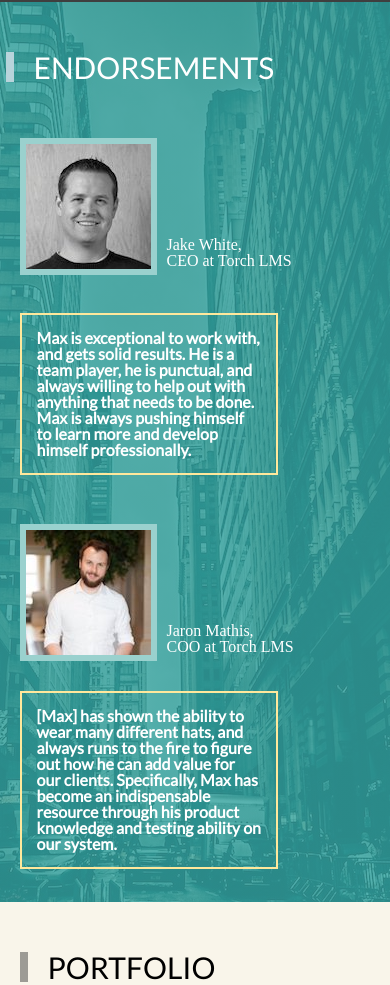
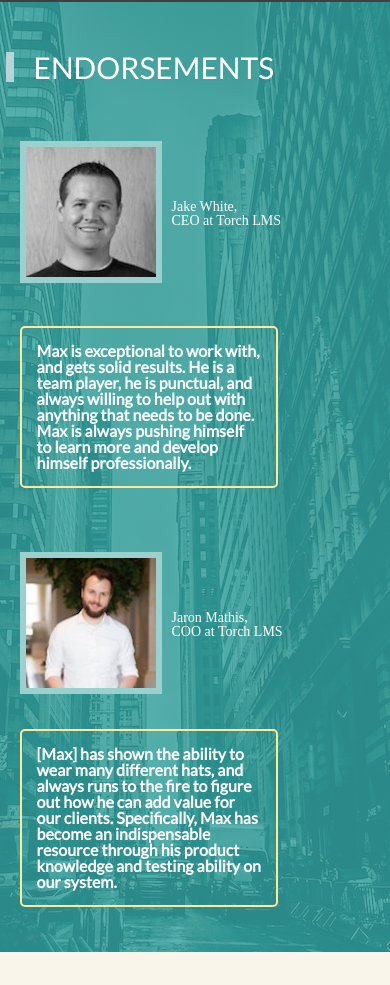
Before and after one commit to mjacobson7/PortfolioOld, a website: page public/index.html in a window 390 px wide. Shown: the part 4959-5944 px from the top of the page. Drawn offline with nearby package versions, Linux system fonts and the light colour scheme; some packages are replaced by stand-ins of ours; a script that the page names is missing.

Commit message:
update endorsement section

```diff
--- a/public/stylesheet.css
+++ b/public/stylesheet.css
@@ -984,6 +984,12 @@ li h5 span {
   }
 }
 
+@media (max-width: 400px) {
+  .endorsementsContainer {
+    height: 950px;
+  }
+}
+
 .endorsementsSection {
   height: inherit;
   width: 90vw;
@@ -1041,6 +1047,7 @@ li h5 span {
     -webkit-box-direction: normal;
         -ms-flex-direction: column;
             flex-direction: column;
+            justify-content: flex-start;
   }
 }
 
@@ -1057,7 +1064,19 @@ li h5 span {
   -ms-flex-wrap: wrap;
       flex-wrap: wrap;
   visibility: hidden;
-  margin-bottom: 20px;
+  margin-bottom: 30px;
+}
+
+@media (max-width: 1000px) {
+  .endorsementComment {
+    height: 40%;
+  }
+}
+
+@media (max-width: 500px) {
+  .endorsementComment {
+    height: 60%;
+  }
 }
 
 
@@ -1066,11 +1085,18 @@ li h5 span {
   border: 6px solid #9AD1CE;
 }
 
+@media (max-width: 400px) {
+  .endorsePicture {
+    height: 130px;
+    width: 130px;
+  }
+}
+
 .aboutEndorser {
-  height: 125px;
+  height: auto;
   width: auto;
   font-size: 18px;
-  margin: 0;
+  margin-top: 5px;
   display: -webkit-box;
   display: -ms-flexbox;
   display: flex;
@@ -1086,17 +1112,18 @@ li h5 span {
 
 @media (max-width: 400px) {
   .aboutEndorser {
-    font-size: 16px;
+    font-size: 14px;
   }
 }
 
 .endorsementendorsement {
   font-weight: bold;
   font-size: 18px;
-  /*height: 120px;*/
+  height: auto;
   overflow-y: auto;
   width: 80%;
   border: 2px solid #FFE89C;
+  border-radius: 5px;
   font-family: 'Lato', sans-serif;
   color: #fff;
   padding: 15px;
```
